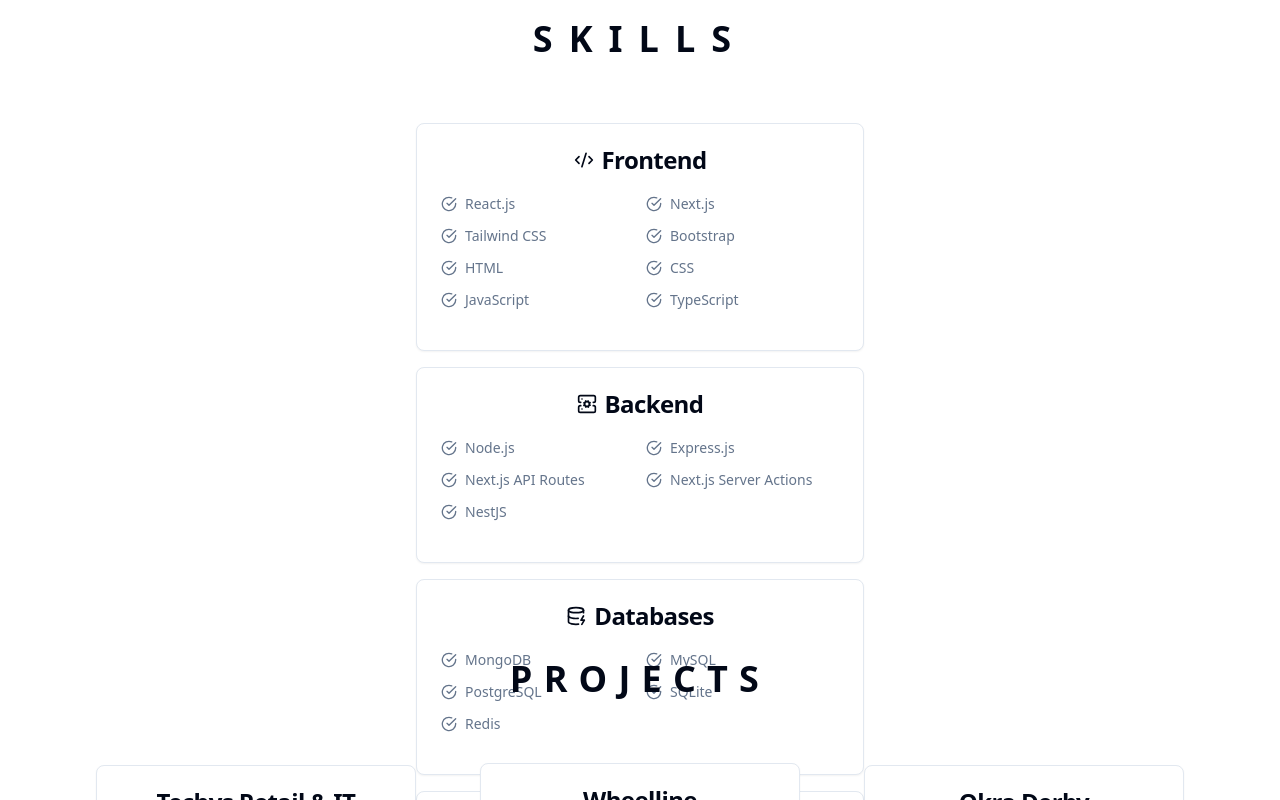
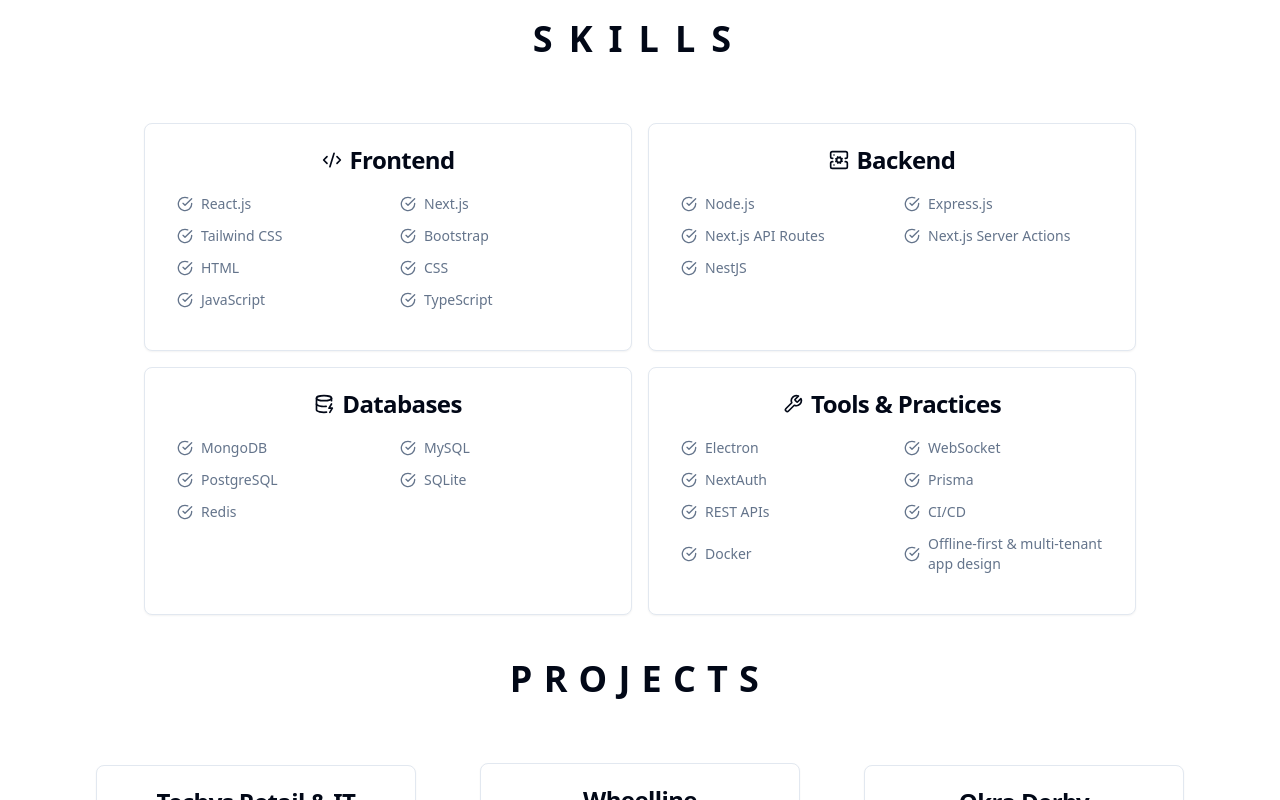
Before and after one commit to opurbo007/portfolio, a Next.js app: page / in a window 1280 px wide. Shown: the part 1420-2220 px from the top of the page. Built offline with nearby package versions, Linux system fonts and the light colour scheme.

Commit message:
update Skill component: enhance layout by increasing card widths and adjusting grid columns for better skill display

```diff
--- a/src/components/Skill.tsx
+++ b/src/components/Skill.tsx
@@ -41,13 +41,13 @@
           SKILLS
         </h2>
       </div>
-      <div className="flex items-center justify-center flex-col gap-4 px-4">
-        <Card className="w-[20rem] sm:w-[28rem]">
+      <div className="grid sm:grid-cols-2 grid-cols-1 gap-4 px-4 max-w-5xl mx-auto">
+        <Card className="w-full">
           <CardHeader>
             <CardTitle className="flex items-center justify-center gap-2">
               <Code2 className="h-5 w-5" /> Frontend
             </CardTitle>
-            <CardDescription className="grid sm:grid-cols-2 grid-cols-1 gap-3 py-4">
+            <CardDescription className="grid sm:grid-cols-2 grid-cols-2 gap-x-6 gap-y-3 py-4 px-2">
               {frontend.map((skill, index) => (
                 <span key={index} className="flex gap-2 items-center">
                   <CheckCircle className="h-4 w-4 shrink-0" />
@@ -58,12 +58,12 @@
           </CardHeader>
         </Card>
 
-        <Card className="w-[20rem] sm:w-[28rem]">
+        <Card className="w-full">
           <CardHeader>
             <CardTitle className="flex items-center justify-center gap-2">
               <ServerCog className="h-5 w-5" /> Backend
             </CardTitle>
-            <CardDescription className="grid sm:grid-cols-2 grid-cols-1 gap-3 py-4">
+            <CardDescription className="grid sm:grid-cols-2 grid-cols-2 gap-x-6 gap-y-3 py-4 px-2">
               {backend.map((skill, idx) => (
                 <span key={idx} className="flex gap-2 items-center">
                   <CheckCircle className="h-4 w-4 shrink-0" />
@@ -74,12 +74,12 @@
           </CardHeader>
         </Card>
 
-        <Card className="w-[20rem] sm:w-[28rem]">
+        <Card className="w-full">
           <CardHeader>
             <CardTitle className="flex items-center justify-center gap-2">
               <DatabaseZap className="h-5 w-5" /> Databases
             </CardTitle>
-            <CardDescription className="grid sm:grid-cols-2 grid-cols-1 gap-3 py-4">
+            <CardDescription className="grid sm:grid-cols-2 grid-cols-2 gap-x-6 gap-y-3 py-4 px-2">
               {databases.map((skill, idx) => (
                 <span key={idx} className="flex gap-2 items-center">
                   <CheckCircle className="h-4 w-4 shrink-0" />
@@ -90,12 +90,12 @@
           </CardHeader>
         </Card>
 
-        <Card className="w-[20rem] sm:w-[28rem]">
+        <Card className="w-full">
           <CardHeader>
             <CardTitle className="flex items-center justify-center gap-2">
               <Wrench className="h-5 w-5" /> Tools & Practices
             </CardTitle>
-            <CardDescription className="grid sm:grid-cols-2 grid-cols-1 gap-3 py-4">
+            <CardDescription className="grid sm:grid-cols-2 grid-cols-2 gap-x-6 gap-y-3 py-4 px-2">
               {tools.map((skill, idx) => (
                 <span key={idx} className="flex gap-2 items-center">
                   <CheckCircle className="h-4 w-4 shrink-0" />
```
